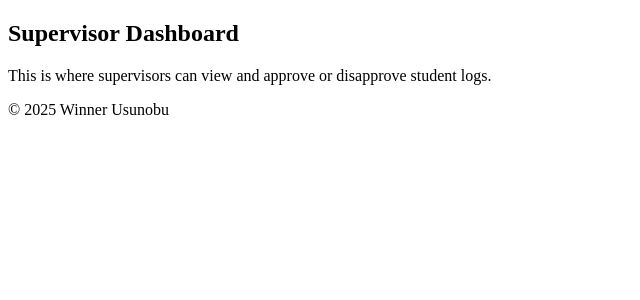
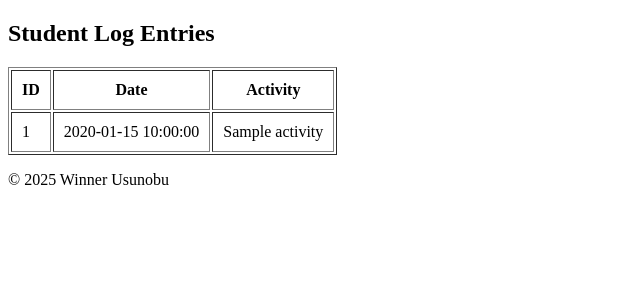
Before and after one commit to whinnysmart/SIWES-logging-system, a Flask app: template templates/supervisor.html in a window 1280 px wide. Shown: the part 98-398 px from the top of the page, without its empty margins (0-640 px from the left). Run offline with Flask 3, Linux system fonts and the light colour scheme; the template is opened without the code that fills it: most values are stand-ins (such as "Sample title", 1, 10 or a date in 2020).

Commit message:
Built supervisor dashboard to view all student logs

```diff
--- a/app.py
+++ b/app.py
@@ -34,7 +34,10 @@ def log():
 #Supervisor route
 @app.route("/supervisor")
 def supervisor():
-    return render_template("supervisor.html")
+    conn = get_db_connection()
+    logs = conn.execute("SELECT * FROM logs").fetchall()
+    conn.close()
+    return render_template("supervisor.html", logs=logs)
 
 if __name__ == "__main__":
     app.run(debug=True)
--- a/templates/supervisor.html
+++ b/templates/supervisor.html
@@ -3,6 +3,27 @@
 {% block title %}Supervisor View{% endblock %}
 
 {% block content %}
-  <h2>Supervisor Dashboard</h2>
-  <p>This is where supervisors can view and approve or disapprove student logs.</p>
+  <h2>Student Log Entries</h2>
+  {% if logs %}
+    <table border="1", cellpadding="10">
+      <thead>
+        <tr>
+          <th>ID</th>
+          <th>Date</th>
+          <th>Activity</th>
+        </tr>
+      </thead>
+      <tbody>
+        {% for log in logs %}
+          <tr>
+            <td>{{ log.id }}</td>
+            <td>{{ log.date }}</td>
+            <td>{{ log.activity }}</td>
+          </tr>
+        {% endfor %}
+      </tbody>
+    </table>
+  {% else %}
+    <p>No logs submitted yet.</p>
+  {% endif %}
 {% endblock %}
```
